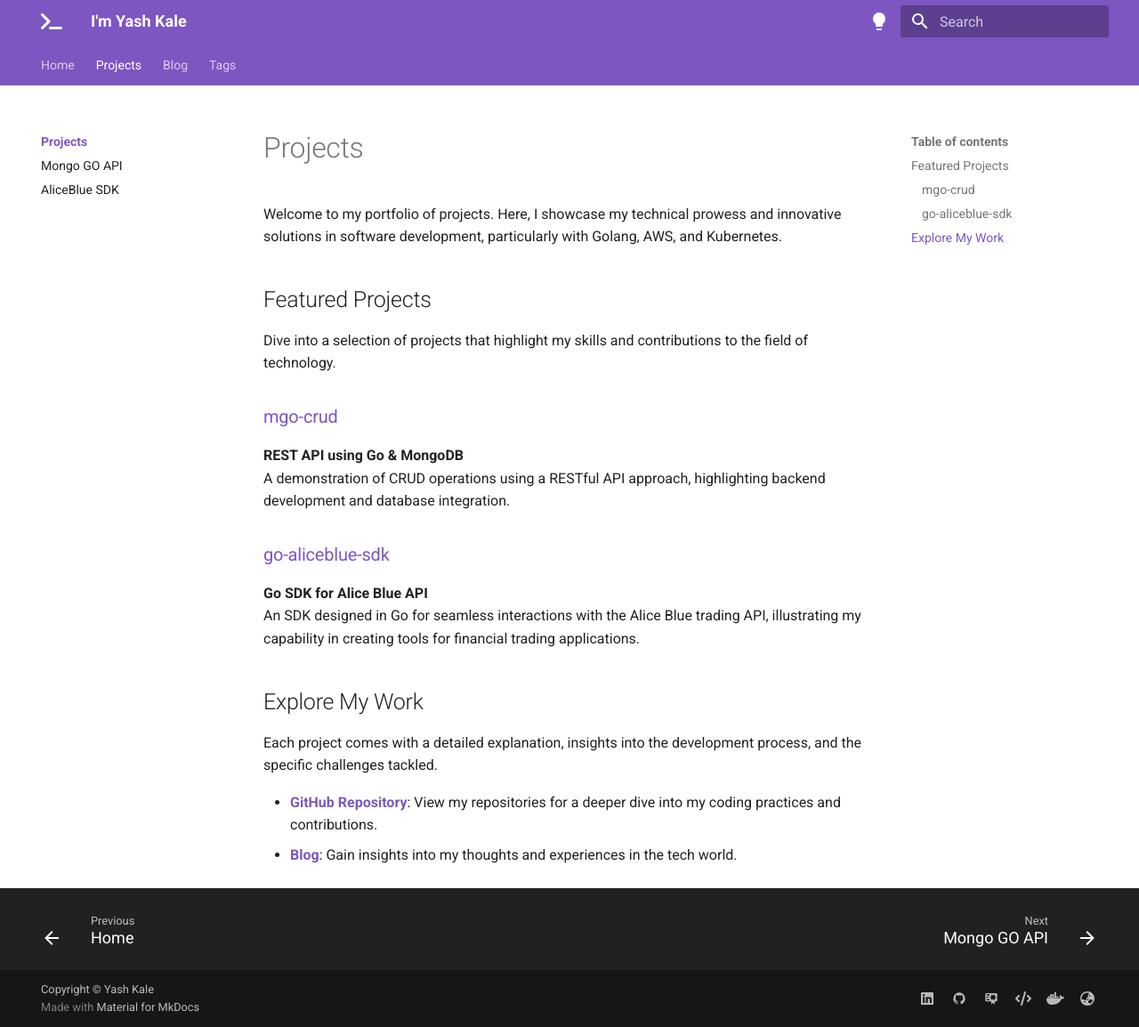
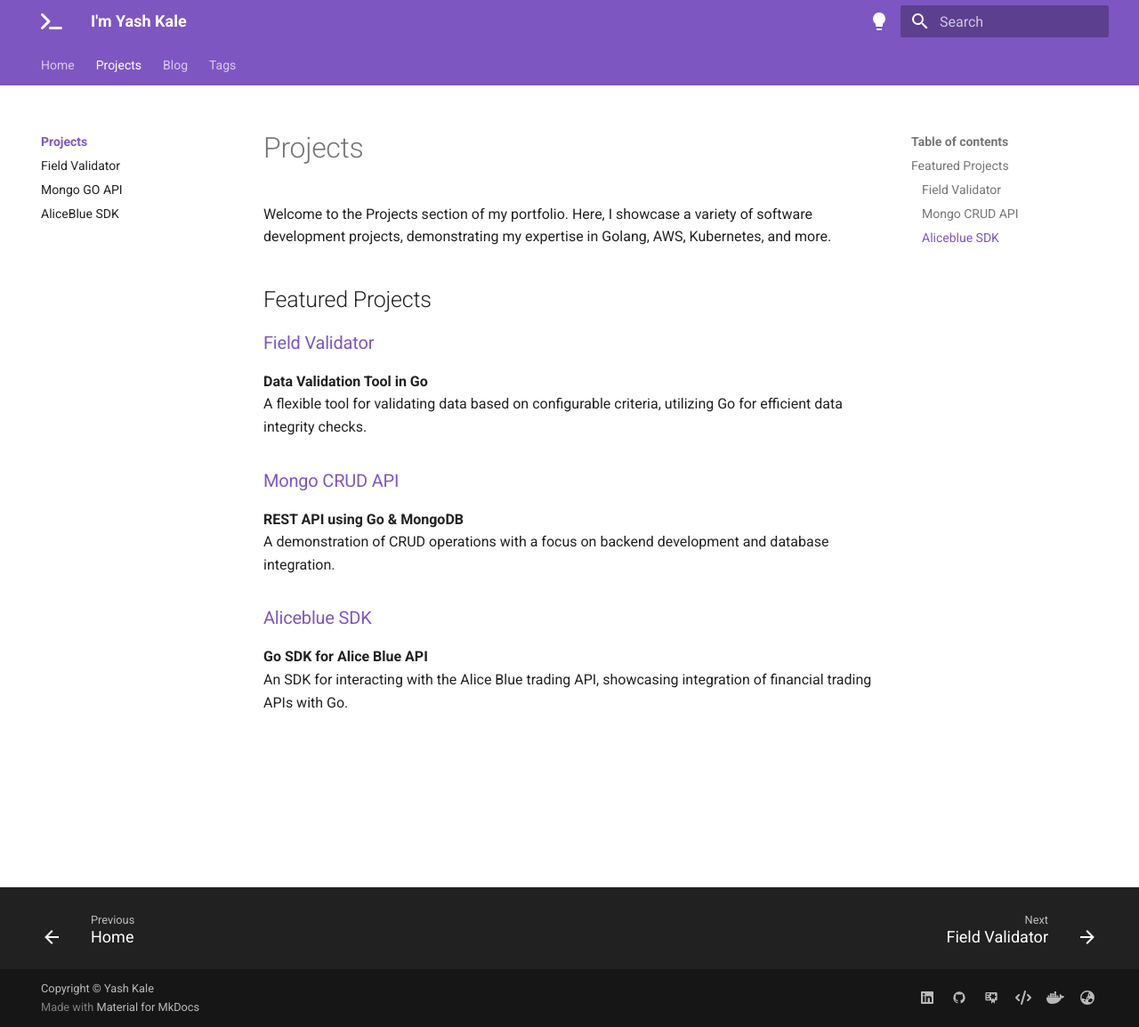
Before and after one commit to imyashkale/portfolio, an MkDocs documentation site: the page built from docs/projects/index.md, in a window 1280 px wide and 1154 px high. Shown: the whole window at 89% size. Built offline with MkDocs 1.6.1 and Material for MkDocs 9.7.7, drawn with Linux system fonts in a browser that asks for light colours.

Commit message:
Projects are Updated

```diff
--- a/docs/projects/index.md
+++ b/docs/projects/index.md
@@ -1,26 +1,20 @@
 # Projects
 
-Welcome to my portfolio of projects. Here, I showcase my technical prowess and innovative solutions in software development, particularly with Golang, AWS, and Kubernetes.
+Welcome to the Projects section of my portfolio. Here, I showcase a variety of software development projects, demonstrating my expertise in Golang, AWS, Kubernetes, and more.
 
 ## Featured Projects
 
-Dive into a selection of projects that highlight my skills and contributions to the field of technology.
+### [Field Validator](/projects/field-validator)
 
-### [mgo-crud](/projects/mgo-crud)
+**Data Validation Tool in Go**
+A flexible tool for validating data based on configurable criteria, utilizing Go for efficient data integrity checks.
+
+### [Mongo CRUD API](/projects/mgo-crud)
 
 **REST API using Go & MongoDB**
-A demonstration of CRUD operations using a RESTful API approach, highlighting backend development and database integration.
+A demonstration of CRUD operations with a focus on backend development and database integration.
 
-### [go-aliceblue-sdk](/projects/go-aliceblue-sdk)
+### [Aliceblue SDK](/projects/go-aliceblue-sdk)
 
 **Go SDK for Alice Blue API**
-An SDK designed in Go for seamless interactions with the Alice Blue trading API, illustrating my capability in creating tools for financial trading applications.
-
-<!-- Additional projects can be formatted similarly -->
-
-## Explore My Work
-
-Each project comes with a detailed explanation, insights into the development process, and the specific challenges tackled.
-
-- **[GitHub Repository](https://github.com/imyashkale){:target="_blank"}**: View my repositories for a deeper dive into my coding practices and contributions.
-- **[Blog](/blog/)**: Gain insights into my thoughts and experiences in the tech world.
+An SDK for interacting with the Alice Blue trading API, showcasing integration of financial trading APIs with Go.
--- a/docs/projects/mgo-crud.md
+++ b/docs/projects/mgo-crud.md
@@ -1,4 +1,4 @@
-# mgo-crud Project
+# MongoDB CRUD API
 
 ## Introduction
 
--- a/mkdocs.yml
+++ b/mkdocs.yml
@@ -13,8 +13,10 @@ nav:
   - Home: index.md
   - Projects:
     - Index: projects/index.md
+    - Field Validator: projects/field-validator.md
     - Mongo GO API: projects/mgo-crud.md
     - AliceBlue SDK: projects/go-aliceblue-sdk.md
+
   - Blog:
     - Index: blog/index.md
   - Tags: tags.md
```
Also changed, not shown: docs/projects/field-validator.md (added, +33 -0 lines), docs/projects/go-aliceblue-sdk.md (+1 -1 lines).
